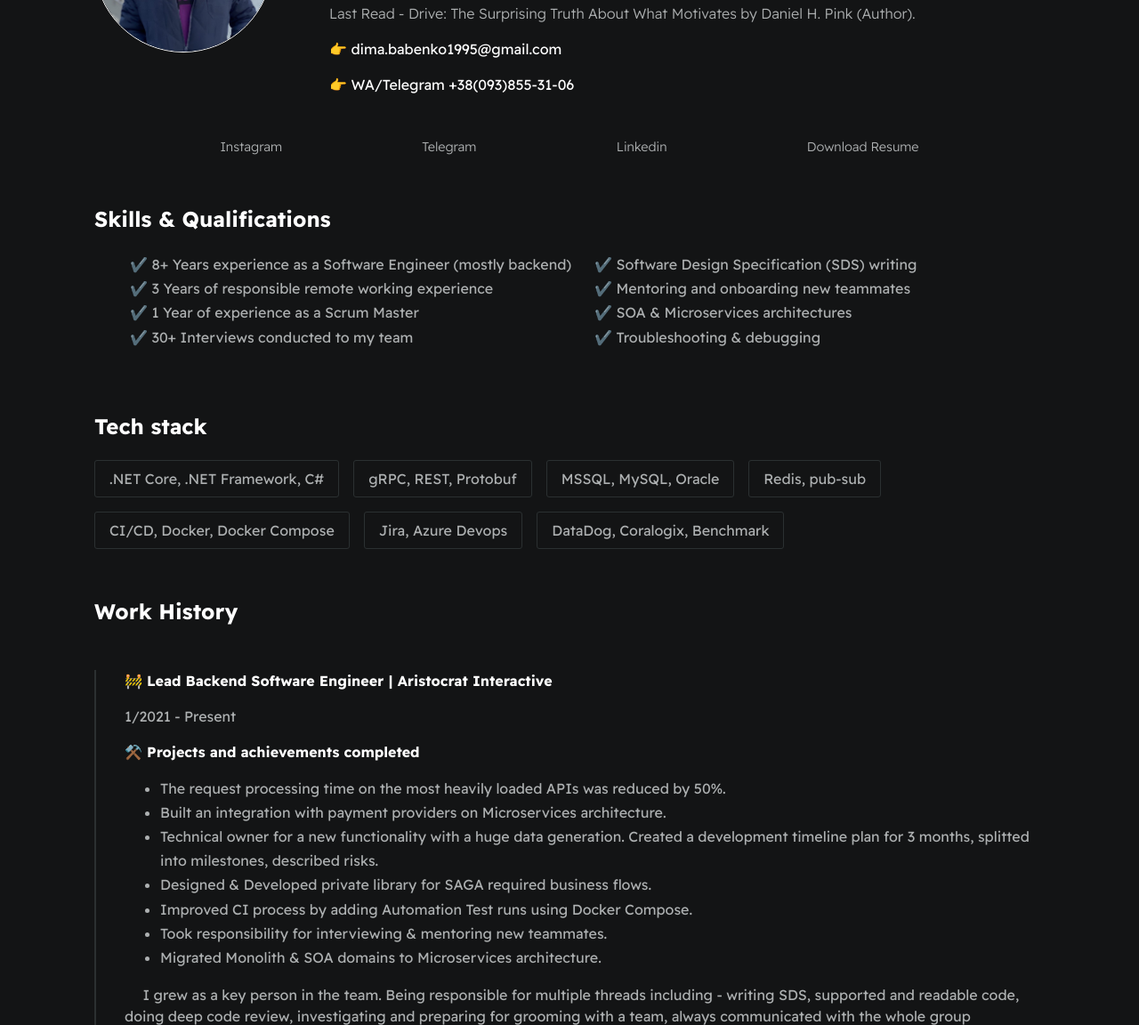
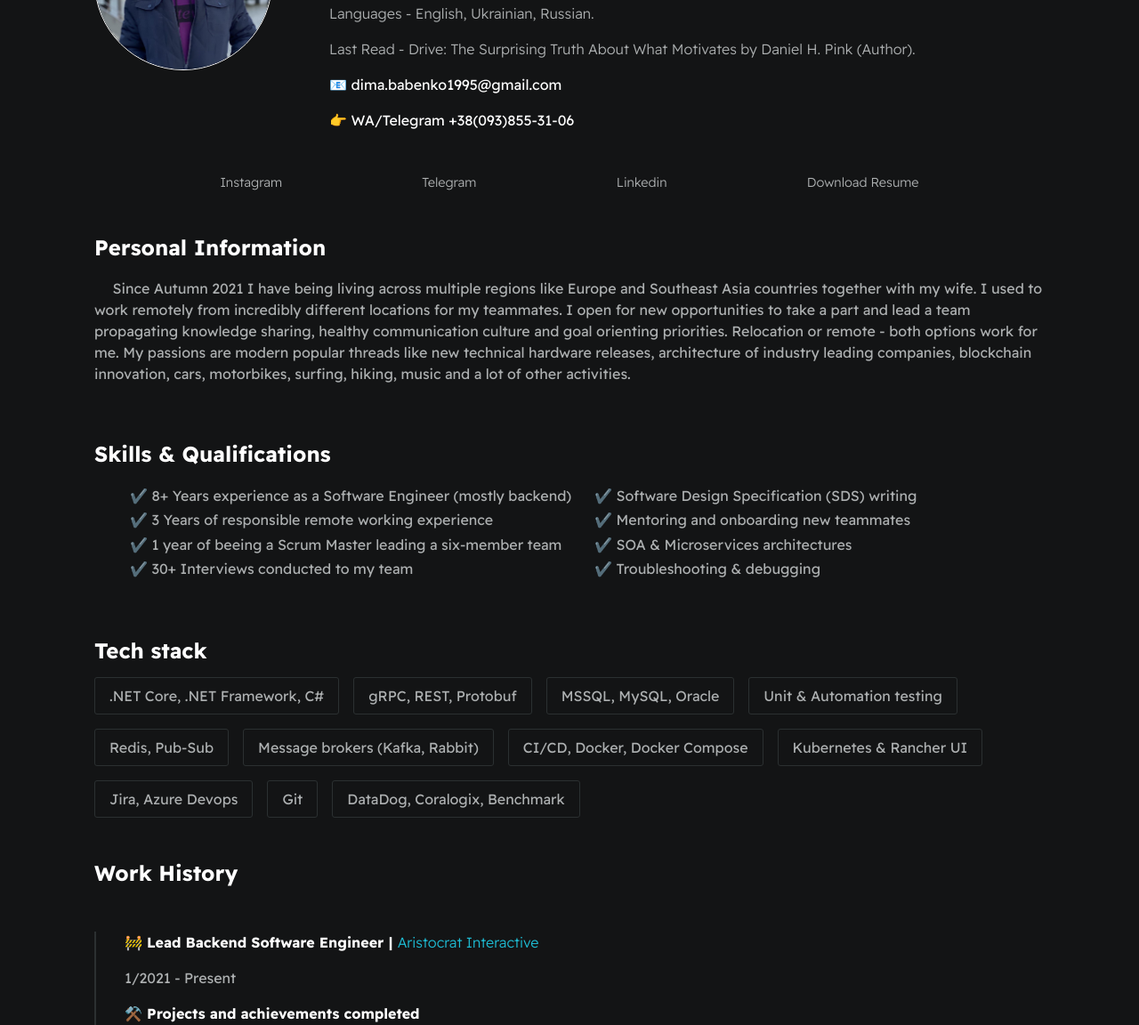
Before and after one commit to dimababenko/Resume, a plain HTML site: page index.html in a window 1280 px wide. Shown: the part 245-1397 px from the top of the page at 89% size. Drawn offline with Linux system fonts and the light colour scheme.

Commit message:
personal information, links, languages, add k8s

```diff
--- a/index.html
+++ b/index.html
@@ -19,8 +19,10 @@
                     <h1 id="user-name">Dmytro Babenko</h1>
                     <p id="bio">Lead Software Engineer at <a href="https://www.aristocrat.com/aristocrat-interactive/" target="_blank">Aristocrat Interactive</a>.</p>
                     <p id="bio">Master's Degree in Computer Science at <a href="https://kpi.ua/en/about" target="_blank">National Technical University of Ukraine</a>.</p>
+                    <p id="bio">Languages - English, Ukrainian, Russian.</p>
                     <p id="bio">Last Read - Drive: The Surprising Truth About What Motivates by Daniel H. Pink (Author).</p>
-                    <p id="email">👉 dima.babenko1995@gmail.com </p>
+
+                    <p id="email">📧 dima.babenko1995@gmail.com</p>
                     <p id="number">👉 WA/Telegram +38(093)855-31-06</p>
                 </div>
             </section>
@@ -37,11 +39,23 @@
             </section>
 
             <section class="section--page">
+                <h2>Personal Information</h2>
+                <p>&emsp;
+                    Since Autumn 2021 I have being living across multiple regions like Europe and Southeast Asia countries together with my wife.
+                    I used to work remotely from incredibly different locations for my teammates.
+                    I open for new opportunities to take a part and lead a team propagating knowledge sharing, healthy communication
+                    culture and goal orienting priorities. Relocation or remote - both options work for me.
+                    My passions are modern popular threads like new technical hardware releases, architecture of industry leading companies, blockchain innovation,
+                    cars, motorbikes, surfing, hiking, music and a lot of other activities.
+                </p>
+            </section>
+
+            <section class="section--page">
                 <h2>Skills & Qualifications</h2>
                 <ul id="qualifications--list">
                     <li>✔️ 8+ Years experience as a Software Engineer (mostly backend)</li>
                     <li>✔️ 3 Years of responsible remote working experience</li>
-                    <li>✔️ 1 Year of experience as a Scrum Master</li>
+                    <li>✔️ 1 year of beeing a Scrum Master leading a six-member team</li>
                     <li>✔️ 30+ Interviews conducted to my team</li>
                     <li>✔️ Software Design Specification (SDS) writing</li>
                     <li>✔️ Mentoring and onboarding new teammates</li>
@@ -57,9 +71,13 @@
                     <div class="card--techstack"><span>.NET Core, .NET Framework, C#</span></div>
                     <div class="card--techstack"><span>gRPC, REST, Protobuf</span></div>
                     <div class="card--techstack"><span>MSSQL, MySQL, Oracle</span></div>
-                    <div class="card--techstack"><span>Redis, pub-sub</span></div>
+                    <div class="card--techstack"><span>Unit & Automation testing</span></div>
+                    <div class="card--techstack"><span>Redis, Pub-Sub</span></div>
+                    <div class="card--techstack"><span>Message brokers (Kafka, Rabbit)</span></div>
                     <div class="card--techstack"><span>CI/CD, Docker, Docker Compose</span></div>
+                    <div class="card--techstack"><span>Kubernetes & Rancher UI</span></div>
                     <div class="card--techstack"><span>Jira, Azure Devops</span></div>
+                    <div class="card--techstack"><span>Git</span></div>
                     <div class="card--techstack"><span>DataDog, Coralogix, Benchmark</span></div>
                 </div>
             </section>
@@ -68,7 +86,7 @@
                 <h2>Work History</h2>
 
                 <div class="card--work-history">
-                   <strong>🚧 Lead Backend Software Engineer | Aristocrat Interactive</strong>
+                   <strong>🚧 Lead Backend Software Engineer | <a href="https://www.aristocrat.com/aristocrat-interactive/" target="_blank">Aristocrat Interactive</a></strong>
                     <p>1/2021 - Present</p>
                     <strong>⚒️ Projects and achievements completed</strong>
                     <ul>
@@ -97,7 +115,7 @@
                 <div class="line-break no-print"></div>
 
                 <div class="card--work-history" style="page-break-before: always;">
-                    <strong>🚧 Backend Software Engineer in Games team | Playtika</strong>
+                    <strong>🚧 Backend Software Engineer in Games team | <a href="https://www.playtika.com/" target="_blank">Playtika</a></strong>
                     <p>1/2019 - 1/2021</p>
                     <strong>⚒️ Projects and achievements completed</strong>
                     <ul>
@@ -115,7 +133,7 @@
                 <div class="line-break"></div>
 
                 <div class="card--work-history">
-                    <strong>🚧 Full-stack Software Engineer | Terrasoft</strong>
+                    <strong>🚧 Full-stack Software Engineer | <a href="https://www.creatio.com/" target="_blank">Terrasoft (Creatio)</a></strong>
                     <p>5/2017 - 1/2019</p>
                     <strong>⚒️ Projects and achievements completed</strong>
                     <ul>
@@ -168,6 +186,8 @@
                     </p>
                 </div>
             </section>
+
+
         </div>
 
         <div id="theme-switcher" class="no-print">
--- a/styles/main.css
+++ b/styles/main.css
@@ -78,10 +78,11 @@ li{
 }
 
 #profile-pic{
-    width: 150px;
-    height: 150px;
+    width: 200px;
+    height: auto;
     object-fit: cover;
     border-radius: 50%;
+    border: solid 1px;
 }
 
 #email{
@@ -169,21 +170,10 @@ li{
     height: 2px;
 }
 
-#profile-pic {
-    width: 200px;
-    height: auto;
-    border: solid 1px;
+h2 {
+    margin-top: 0.5em;
+    margin-bottom: 0.5em;
 }
-
-
-
-/*
-.h2 {
-    list-style-type: none;
-    margin: 0;
-    padding: 0;
-  } */
-
 
 body[data-theme="dark"] #resume-link-light {
     display: none;
@@ -198,7 +188,7 @@ body[data-theme="light"] #resume-link-dark {
     .section--page{
         padding-top: 0.5em;
         padding-bottom: 0.5em;
-        margin-top: 1.5em;
+        margin-top: 1em;
     }
 
     #wrapper--hero{
@@ -239,4 +229,9 @@ body[data-theme="light"] #resume-link-dark {
     .no-print {
         display: none !important;
     }
+
+    .section--page{
+        padding-top: 0.5em;
+        padding-bottom: 0.5em;
+    }
 }
```
Also changed, not shown: 2 other files.
